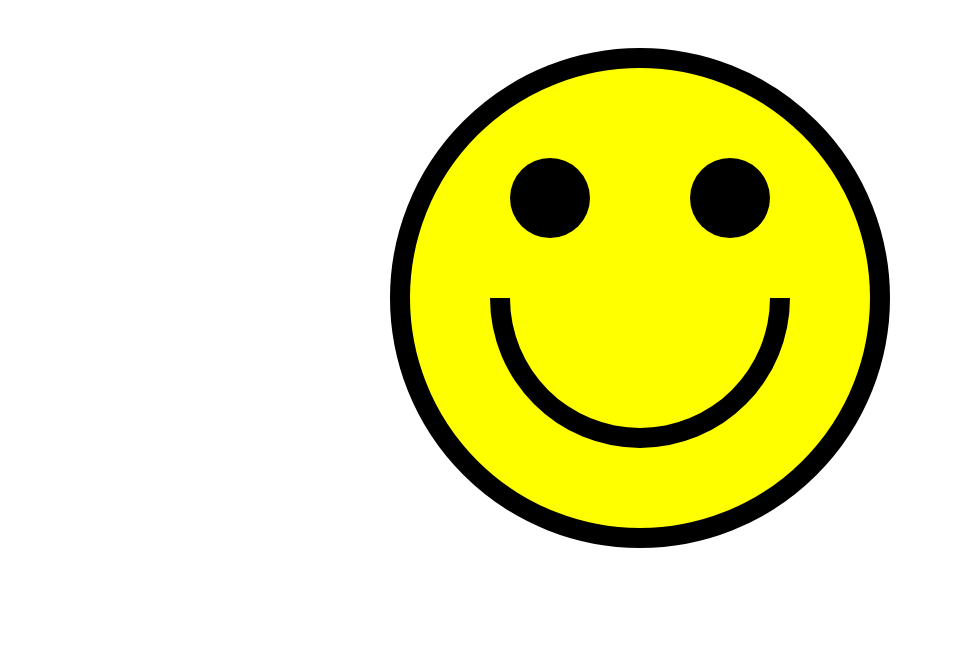
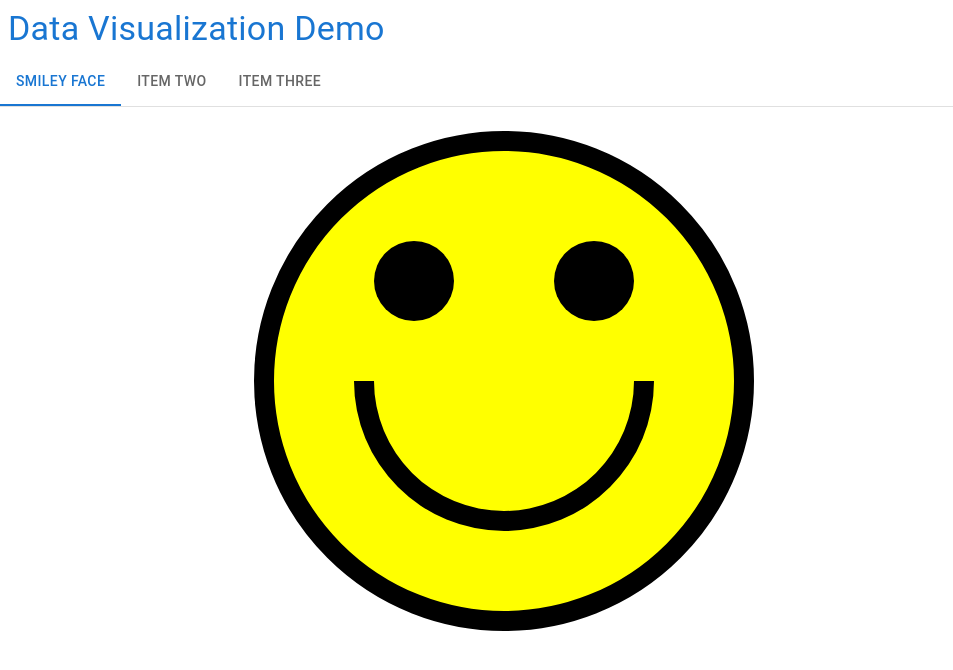
Before and after one commit to samgliu/data_visualization_demo, a React (Create React App) app: page / in a window 1280 px wide. Shown: the top 670 px of the page, without its empty margins (0-953 px from the left). Built offline with nearby package versions, Linux system fonts and the light colour scheme.

Commit message:
refactor: refactor code and modifying everything to tabs

```diff
--- a/package.json
+++ b/package.json
@@ -3,6 +3,9 @@
   "version": "0.1.0",
   "private": true,
   "dependencies": {
+    "@emotion/react": "^11.9.0",
+    "@emotion/styled": "^11.8.1",
+    "@mui/material": "^5.6.3",
     "@testing-library/jest-dom": "^5.16.4",
     "@testing-library/react": "^13.1.1",
     "@testing-library/user-event": "^13.5.0",
--- a/src/App.tsx
+++ b/src/App.tsx
@@ -1,10 +1,16 @@
+import MyTabs from './MyTabs';
 import React from 'react';
-import SmileyFace from './SmileyFace'
+
+interface TabPanelProps {
+  children?: React.ReactNode;
+  index: number;
+  value: number;
+}
 
 function App() {
   return (
     <div className="App">
-      <SmileyFace />
+      <MyTabs />
     </div>
   );
 }
--- /dev/null
+++ b/src/MyTabs.tsx
@@ -0,0 +1,73 @@
+import { Box, Tab, Tabs, Typography } from '@mui/material/';
+
+import SmileyFace from './SmileyFace';
+import { useState } from 'react';
+
+interface TabPanelProps {
+  children?: React.ReactNode;
+  index: number;
+  value: number;
+}
+
+function TabPanel(props: TabPanelProps) {
+  const { children, value, index, ...other } = props;
+
+  return (
+    <div
+      role="tabpanel"
+      hidden={value !== index}
+      id={`simple-tabpanel-${index}`}
+      aria-labelledby={`simple-tab-${index}`}
+      {...other}
+    >
+      {value === index && (
+        <Box sx={{ p: 3 }}>
+          <Typography>{children}</Typography>
+        </Box>
+      )}
+    </div>
+  );
+}
+
+function a11yProps(index: number) {
+  return {
+    id: `simple-tab-${index}`,
+    'aria-controls': `simple-tabpanel-${index}`,
+  };
+}
+
+const MyTabs = () => {
+  const [value, setValue] = useState<number>(0);
+  const handleChange = (event: React.SyntheticEvent, newValue: number) => {
+    setValue(newValue);
+  };
+
+  return (
+    <Box sx={{ width: '100%' }}>
+      <Box sx={{ borderBottom: 1, borderColor: 'divider' }}>
+        <Typography variant="h4" color="primary" sx={{ padding: 1 }}>
+          Data Visualization Demo
+        </Typography>
+        <Tabs
+          value={value}
+          onChange={handleChange}
+          aria-label="basic tabs example"
+        >
+          <Tab label="Smiley Face" {...a11yProps(0)} />
+          <Tab label="Item Two" {...a11yProps(1)} />
+          <Tab label="Item Three" {...a11yProps(2)} />
+        </Tabs>
+      </Box>
+      <TabPanel value={value} index={0}>
+        <SmileyFace />
+      </TabPanel>
+      <TabPanel value={value} index={1}>
+        Item Two
+      </TabPanel>
+      <TabPanel value={value} index={2}>
+        Item Three
+      </TabPanel>
+    </Box>
+  );
+};
+export default MyTabs;
--- a/src/index.css
+++ b/src/index.css
@@ -12,12 +12,3 @@
   font-family: source-code-pro, Menlo, Monaco, Consolas, 'Courier New',
     monospace;
 }
-
-.App {
-  padding-top: 3rem;
-  display: flex;
-  flex-direction: column;
-  gap: 3rem;
-  align-items: center;
-  justify-content: center;
-}
```
Also changed, not shown: 2 other files (tests, documents, lock files or other folders).
